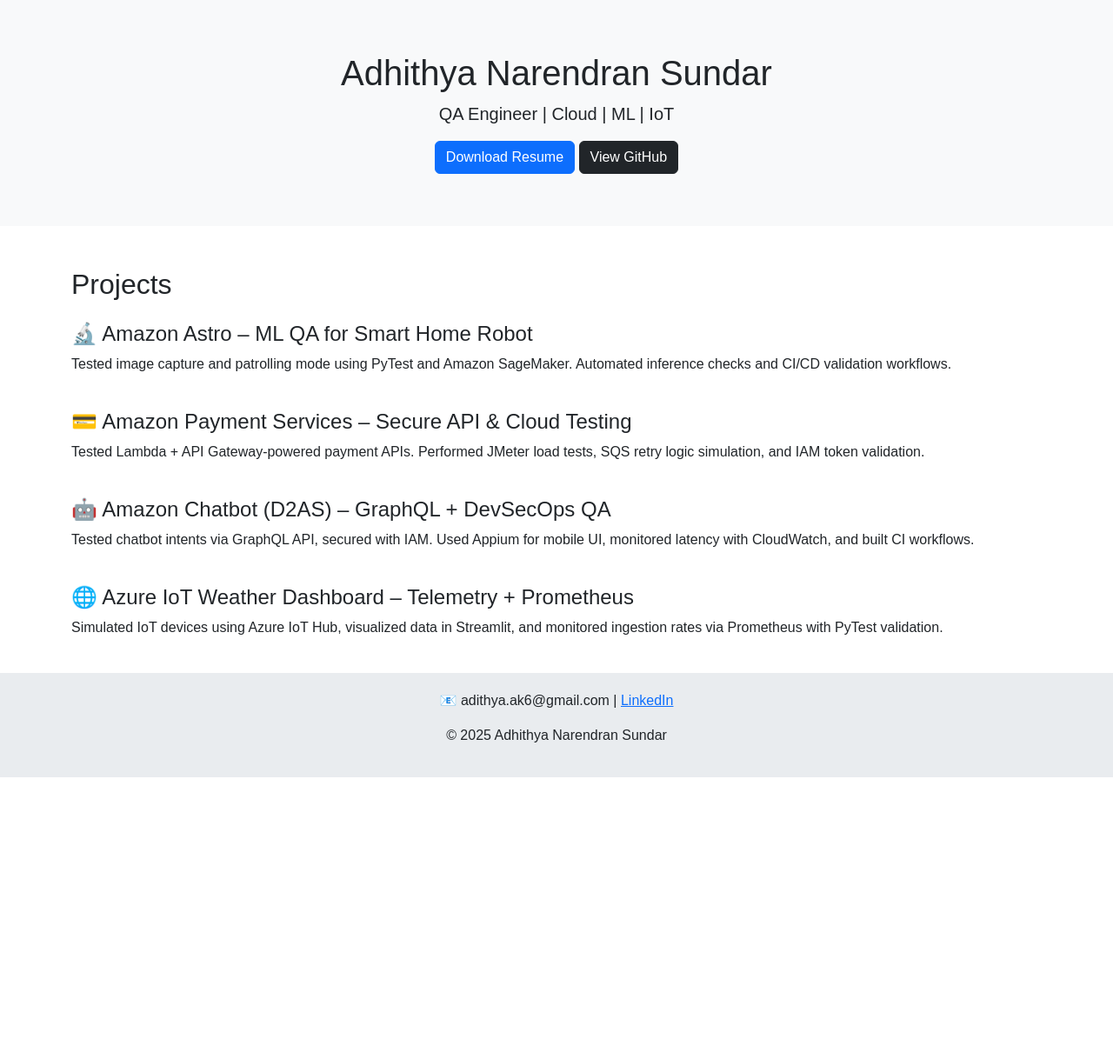
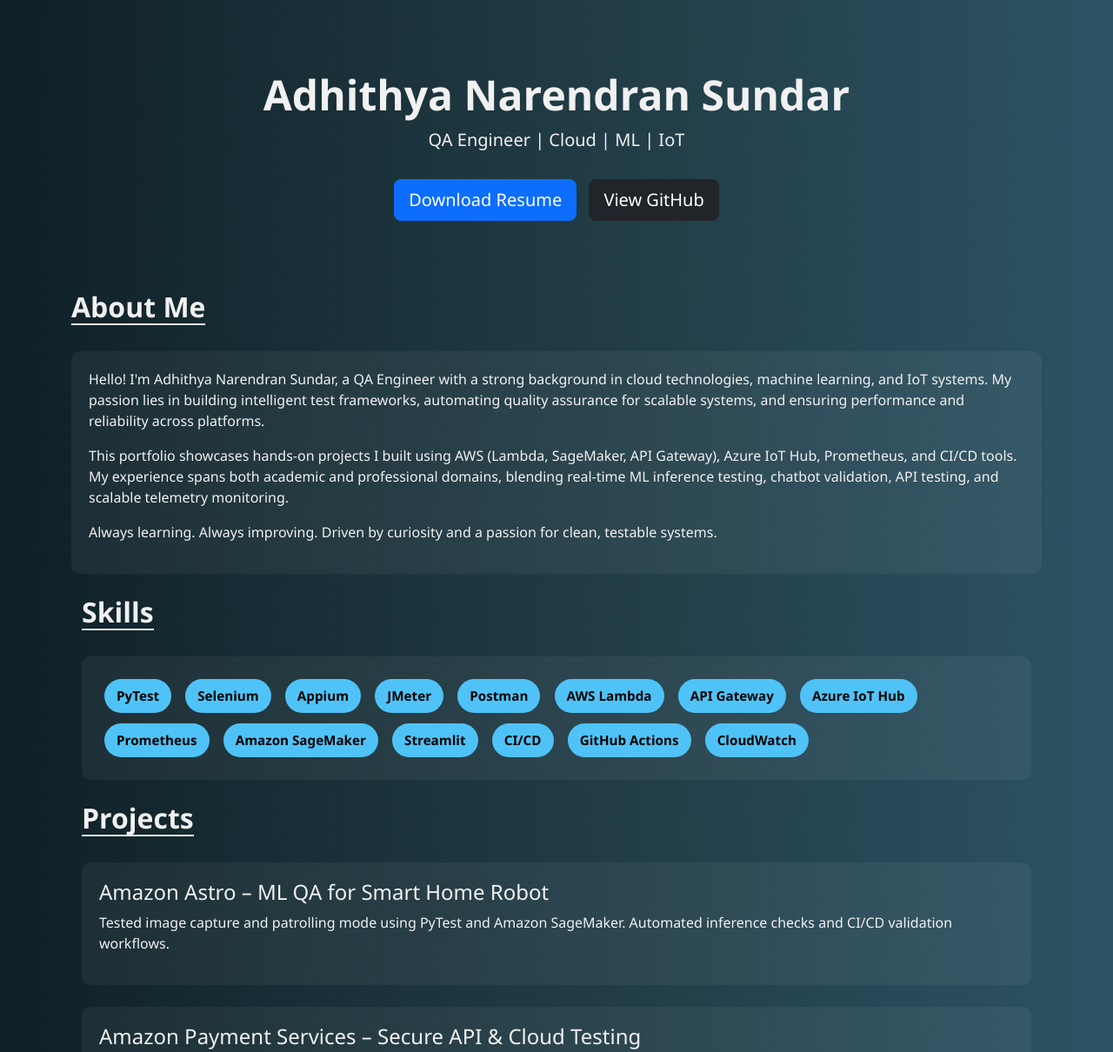
Before and after one commit to adithyanaren/adithyanaren.github.io, a plain HTML site: page index.html in a window 1280 px wide. Shown: the top 1210 px of the page at 87% size. Before the commit the page ends 894 px from the top, so only its background shows below. Drawn offline with nearby package versions, Linux system fonts and the light colour scheme.

Commit message:
Update index.html

```diff
--- a/index.html
+++ b/index.html
@@ -3,49 +3,138 @@
 <head>
   <meta charset="UTF-8">
   <meta name="viewport" content="width=device-width, initial-scale=1.0">
-  <title>Adhithya QA Portfolio</title>
+  <title>Adhithya Narendran Sundar | QA Portfolio</title>
   <link href="https://cdn.jsdelivr.net/npm/bootstrap@5.3.0/dist/css/bootstrap.min.css" rel="stylesheet">
   <style>
-    body { font-family: Arial, sans-serif; }
-    .hero { padding: 60px 20px; background: #f8f9fa; text-align: center; }
-    .project { margin-bottom: 40px; }
-    .footer { padding: 20px; text-align: center; background: #e9ecef; }
+    body {
+      font-family: 'Segoe UI', Tahoma, Geneva, Verdana, sans-serif;
+      background: linear-gradient(to right, #0f2027, #203a43, #2c5364);
+      color: #f1f1f1;
+      scroll-behavior: smooth;
+    }
+    .hero {
+      padding: 80px 20px;
+      text-align: center;
+      animation: fadeIn 1.2s ease-in-out;
+    }
+    .hero h1 {
+      font-size: 3rem;
+      font-weight: 700;
+    }
+    .hero p {
+      font-size: 1.25rem;
+      margin-bottom: 30px;
+    }
+    .btn-primary {
+      margin-right: 10px;
+    }
+    .section-title {
+      font-size: 2rem;
+      font-weight: bold;
+      margin-bottom: 30px;
+      border-bottom: 2px solid #f1f1f1;
+      display: inline-block;
+    }
+    .project, .skills {
+      background-color: rgba(255, 255, 255, 0.05);
+      border-radius: 10px;
+      padding: 20px;
+      margin-bottom: 25px;
+      transition: transform 0.3s ease;
+    }
+    .project:hover, .skills:hover {
+      transform: scale(1.02);
+    }
+    .footer {
+      padding: 30px;
+      text-align: center;
+      background: #1a1a1a;
+      font-size: 0.9rem;
+      color: #aaa;
+    }
+    a {
+      color: #4fc3f7;
+      text-decoration: none;
+    }
+    a:hover {
+      color: #81d4fa;
+      text-decoration: underline;
+    }
+    @keyframes fadeIn {
+      from { opacity: 0; transform: translateY(-10px); }
+      to { opacity: 1; transform: translateY(0); }
+    }
+    .skill-badge {
+      display: inline-block;
+      background: #4fc3f7;
+      color: #000;
+      padding: 8px 14px;
+      margin: 6px;
+      border-radius: 20px;
+      font-weight: 600;
+      font-size: 0.95rem;
+    }
   </style>
 </head>
 <body>
   <div class="hero">
     <h1>Adhithya Narendran Sundar</h1>
-    <p class="lead">QA Engineer | Cloud | ML | IoT</p>
-    <a href="Adhithya_Resume.pdf" class="btn btn-primary" download>Download Resume</a>
-    <a href="https://github.com/adithyanaren" class="btn btn-dark" target="_blank">View GitHub</a>
+    <p>QA Engineer | Cloud | ML | IoT</p>
+    <a href="Adhithya_Resume.pdf" class="btn btn-primary btn-lg" download>Download Resume</a>
+    <a href="https://github.com/adithyanaren" class="btn btn-dark btn-lg" target="_blank">View GitHub</a>
   </div>
+ <div class="container">
 
-  <div class="container mt-5">
-    <h2 class="mb-4">Projects</h2>
+    <h2 class="section-title">About Me</h2>
+    <div class="skills" style="animation: fadeIn 1.2s ease-in-out;">
+      <p>Hello! I'm Adhithya Narendran Sundar, a QA Engineer with a strong background in cloud technologies, machine learning, and IoT systems. My passion lies in building intelligent test frameworks, automating quality assurance for scalable systems, and ensuring performance and reliability across platforms.</p>
+      <p>This portfolio showcases hands-on projects I built using AWS (Lambda, SageMaker, API Gateway), Azure IoT Hub, Prometheus, and CI/CD tools. My experience spans both academic and professional domains, blending real-time ML inference testing, chatbot validation, API testing, and scalable telemetry monitoring.</p>
+      <p>Always learning. Always improving. Driven by curiosity and a passion for clean, testable systems.</p>
+    </div>
+  <div class="container">
+    <h2 class="section-title">Skills</h2>
+    <div class="skills">
+      <span class="skill-badge">PyTest</span>
+      <span class="skill-badge">Selenium</span>
+      <span class="skill-badge">Appium</span>
+      <span class="skill-badge">JMeter</span>
+      <span class="skill-badge">Postman</span>
+      <span class="skill-badge">AWS Lambda</span>
+      <span class="skill-badge">API Gateway</span>
+      <span class="skill-badge">Azure IoT Hub</span>
+      <span class="skill-badge">Prometheus</span>
+      <span class="skill-badge">Amazon SageMaker</span>
+      <span class="skill-badge">Streamlit</span>
+      <span class="skill-badge">CI/CD</span>
+      <span class="skill-badge">GitHub Actions</span>
+      <span class="skill-badge">CloudWatch</span>
+    </div>
+
+    <h2 class="section-title">Projects</h2>
 
     <div class="project">
-      <h4>🔬 Amazon Astro – ML QA for Smart Home Robot</h4>
+      <h4>Amazon Astro – ML QA for Smart Home Robot</a></h4>
       <p>Tested image capture and patrolling mode using PyTest and Amazon SageMaker. Automated inference checks and CI/CD validation workflows.</p>
     </div>
 
     <div class="project">
-      <h4>💳 Amazon Payment Services – Secure API & Cloud Testing</h4>
+      <h4>Amazon Payment Services – Secure API & Cloud Testing</a></h4>
       <p>Tested Lambda + API Gateway-powered payment APIs. Performed JMeter load tests, SQS retry logic simulation, and IAM token validation.</p>
     </div>
 
     <div class="project">
-      <h4>🤖 Amazon Chatbot (D2AS) – GraphQL + DevSecOps QA</h4>
+      <h4>Amazon Chatbot (D2AS) – GraphQL + DevSecOps QA</a></h4>
       <p>Tested chatbot intents via GraphQL API, secured with IAM. Used Appium for mobile UI, monitored latency with CloudWatch, and built CI workflows.</p>
     </div>
 
     <div class="project">
-      <h4>🌐 Azure IoT Weather Dashboard – Telemetry + Prometheus</h4>
+      <h4>Azure IoT Weather Dashboard – Telemetry + Prometheus</a></h4>
       <p>Simulated IoT devices using Azure IoT Hub, visualized data in Streamlit, and monitored ingestion rates via Prometheus with PyTest validation.</p>
     </div>
   </div>
 
   <div class="footer">
-    <p>📧 adithya.ak6@gmail.com | <a href="https://www.linkedin.com/in/adhithya0616/k">LinkedIn</a></p>
+    <p>📧 adithya.ak6@gmail.com | <a href="https://www.linkedin.com/in/adhithya0616/" target="_blank">LinkedIn</a></p>
     <p>&copy; 2025 Adhithya Narendran Sundar</p>
   </div>
 </body>
```
